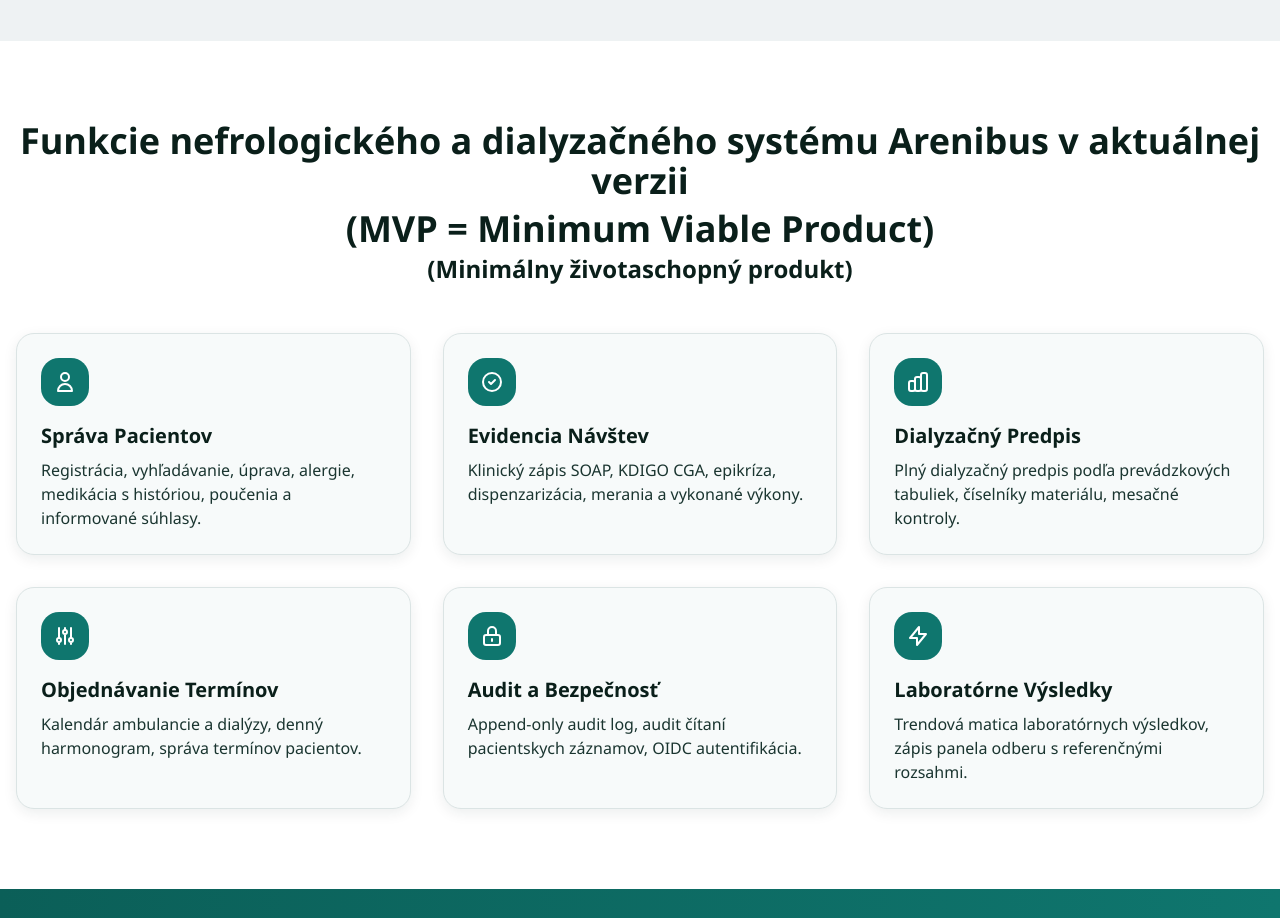
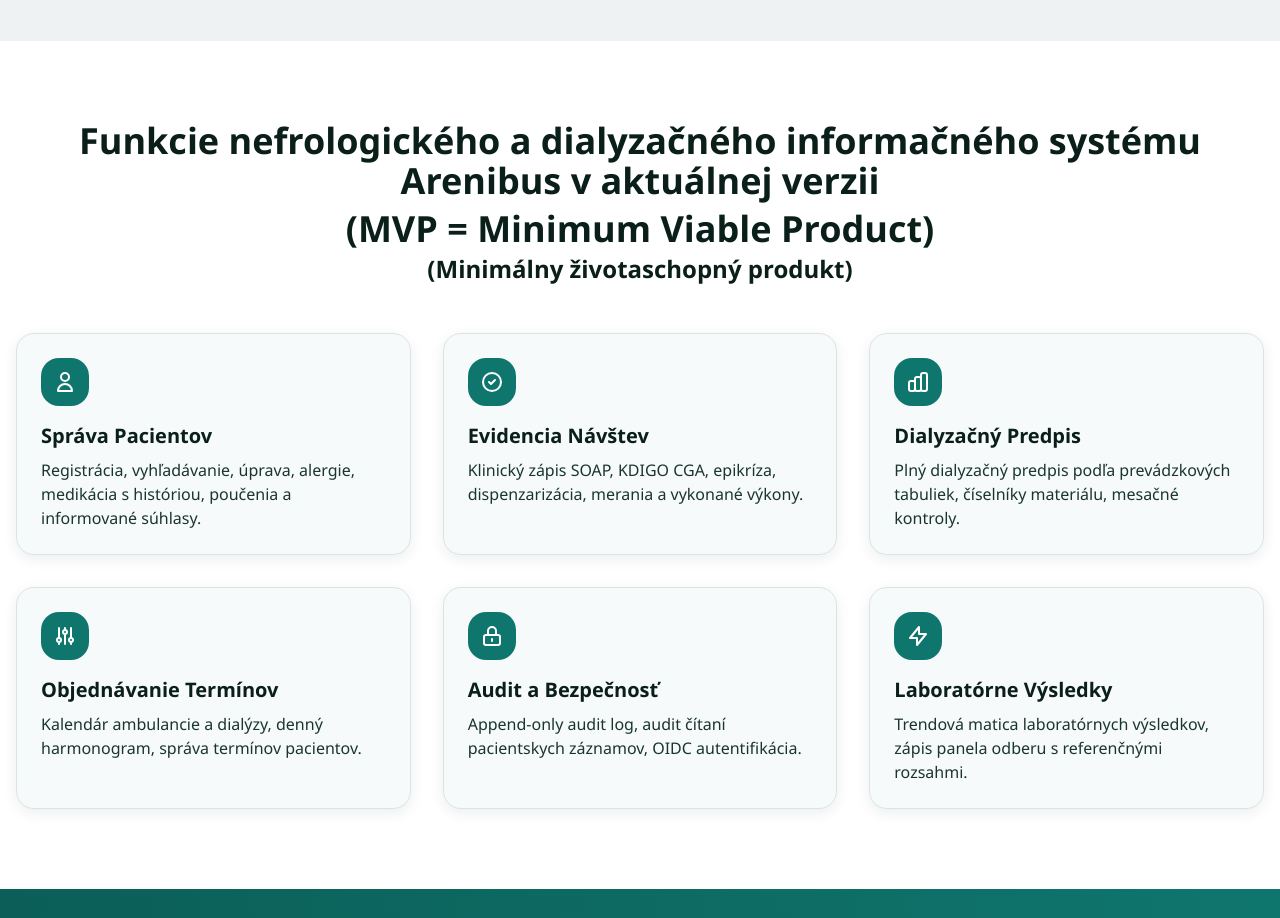
Before and after one commit to polascin/arenibuspropaganda, a Next.js app: page / in a window 1280 px wide. Shown: the part 820-1738 px from the top of the page. Built offline with nearby package versions, Linux system fonts and the light colour scheme.

Commit message:
Update feature heading to include informacneho systemu

```diff
--- a/app/page.tsx
+++ b/app/page.tsx
@@ -170,7 +170,7 @@
       <section id="features" className="py-20 px-4 bg-surface">
         <div className="max-w-7xl mx-auto">
           <h2 className="text-4xl font-bold text-center text-foreground mb-12">
-            Funkcie nefrologického a dialyzačného systému Arenibus v aktuálnej verzii
+            Funkcie nefrologického a dialyzačného informačného systému Arenibus v aktuálnej verzii
             <span className="block mt-2">(MVP = Minimum Viable Product)</span>
             <span className="block mt-1 text-2xl">(Minimálny životaschopný produkt)</span>
           </h2>
```
